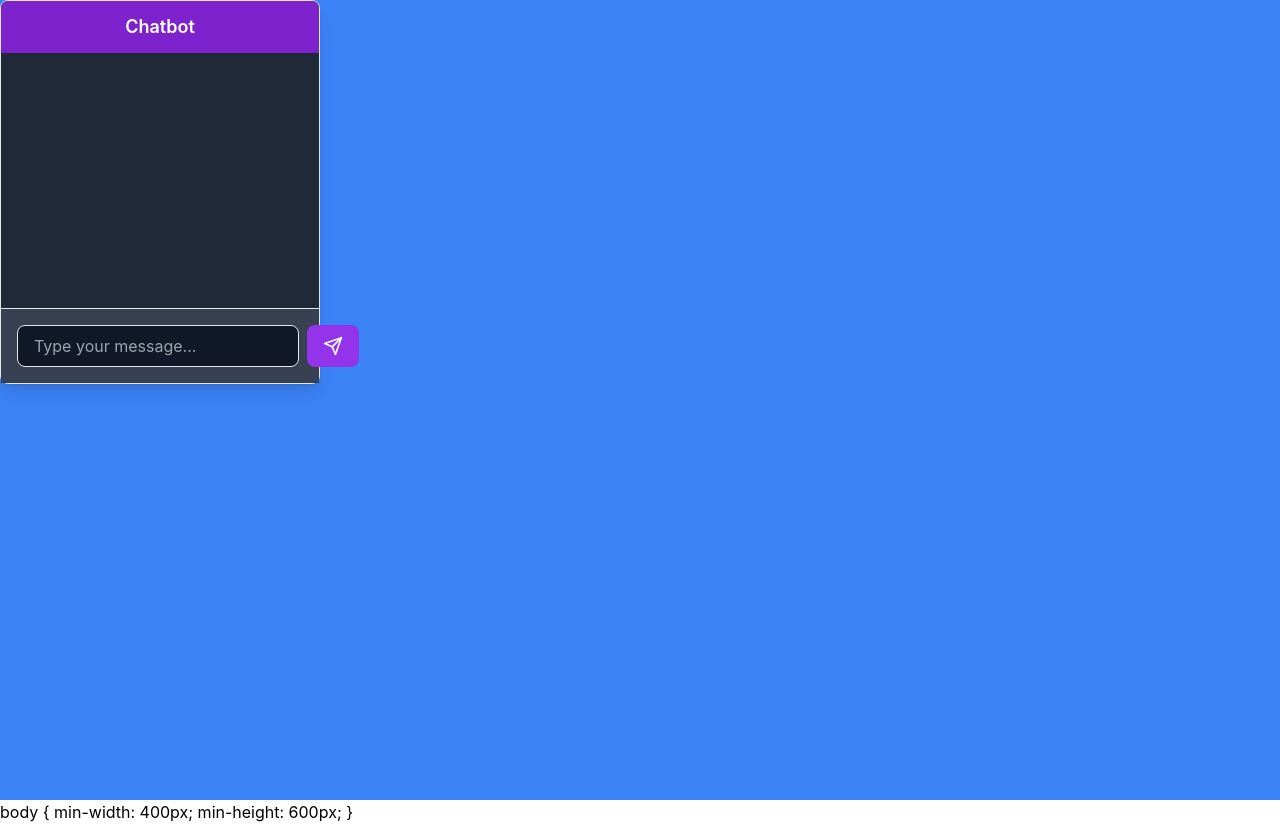
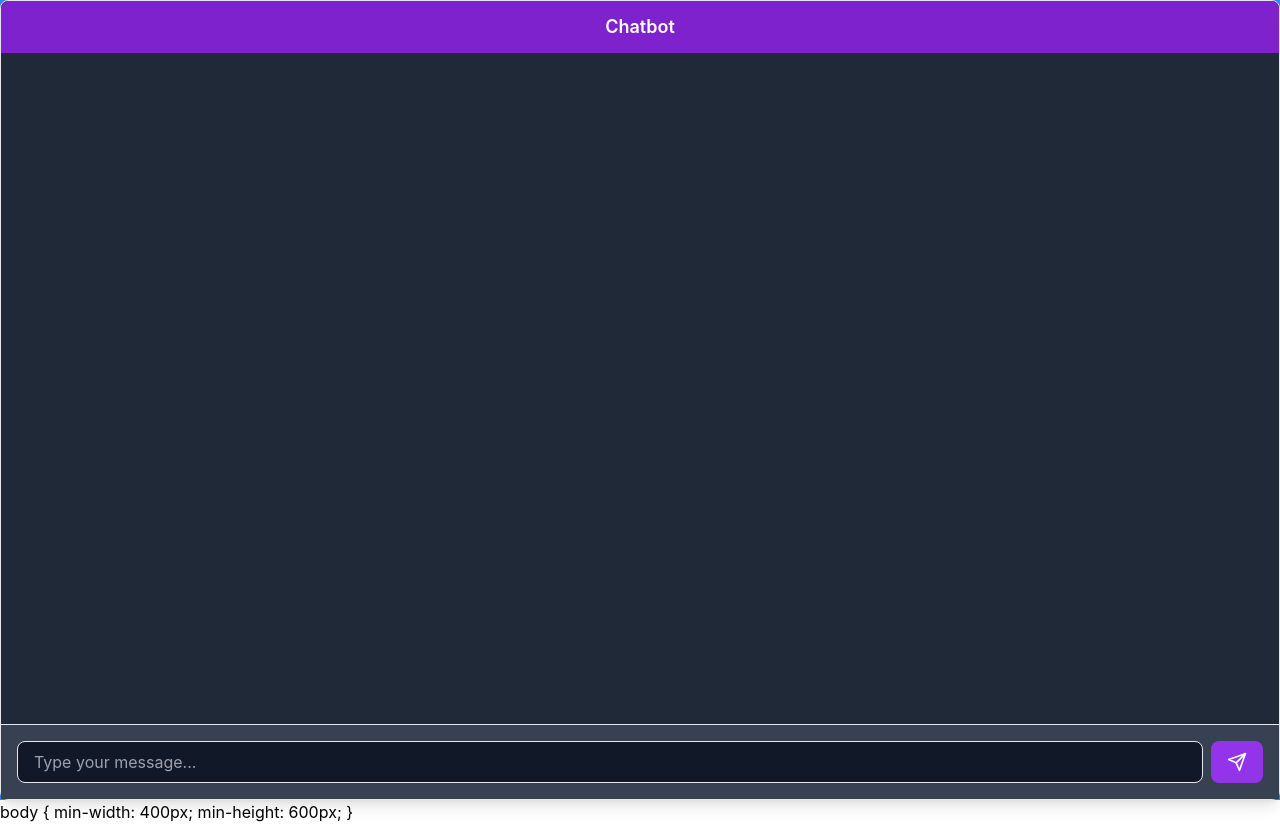
Before and after one commit to AdityaP700/Botify, a React (Create React App) app in the folder botify/: page / in a window 1280 px wide. Built offline with nearby package versions, Linux system fonts and the light colour scheme.

Commit message:
better ui and other fixes

```diff
--- a/botify/src/App.jsx
+++ b/botify/src/App.jsx
@@ -6,7 +6,7 @@ import Preview from './components/Preview';
 
 function App() {
   return (
-    <div className="App min-w-[400px] min-h-[600px] w-full h-full flex items-center justify-center">
+    <div className="App min-w-[200px] min-h-[400px] w-full h-full flex items-center justify-center">
   <Preview/>
   </div>
 
--- a/botify/src/components/ChatBot/ChatInterface.jsx
+++ b/botify/src/components/ChatBot/ChatInterface.jsx
@@ -40,7 +40,7 @@ const ChatInterface = () => {
     };
 
     return (
-        <div className="flex flex-col h-96 w-80 border rounded-lg shadow-lg bg-gray-800">
+        <div className="flex flex-col w-full h-full border rounded-lg shadow-lg bg-gray-800">
             {/* Chat header */}
             <div className="px-4 py-3 bg-purple-700 text-white rounded-t-lg">
                 <h2 className="text-lg font-semibold">Chatbot</h2>
--- a/botify/src/components/Preview.jsx
+++ b/botify/src/components/Preview.jsx
@@ -7,7 +7,7 @@ import ChatInterface from './ChatBot/ChatInterface';
 
 const Preview = () => {
   return (
-    <div className="w-full min-h-screen bg-blue-500">
+    <div className="w-full h-full bg-blue-500">
 
       <ChatInterface/>
     </div>
```
Also changed, not shown: 3 other files (tests, documents, lock files or other folders).
